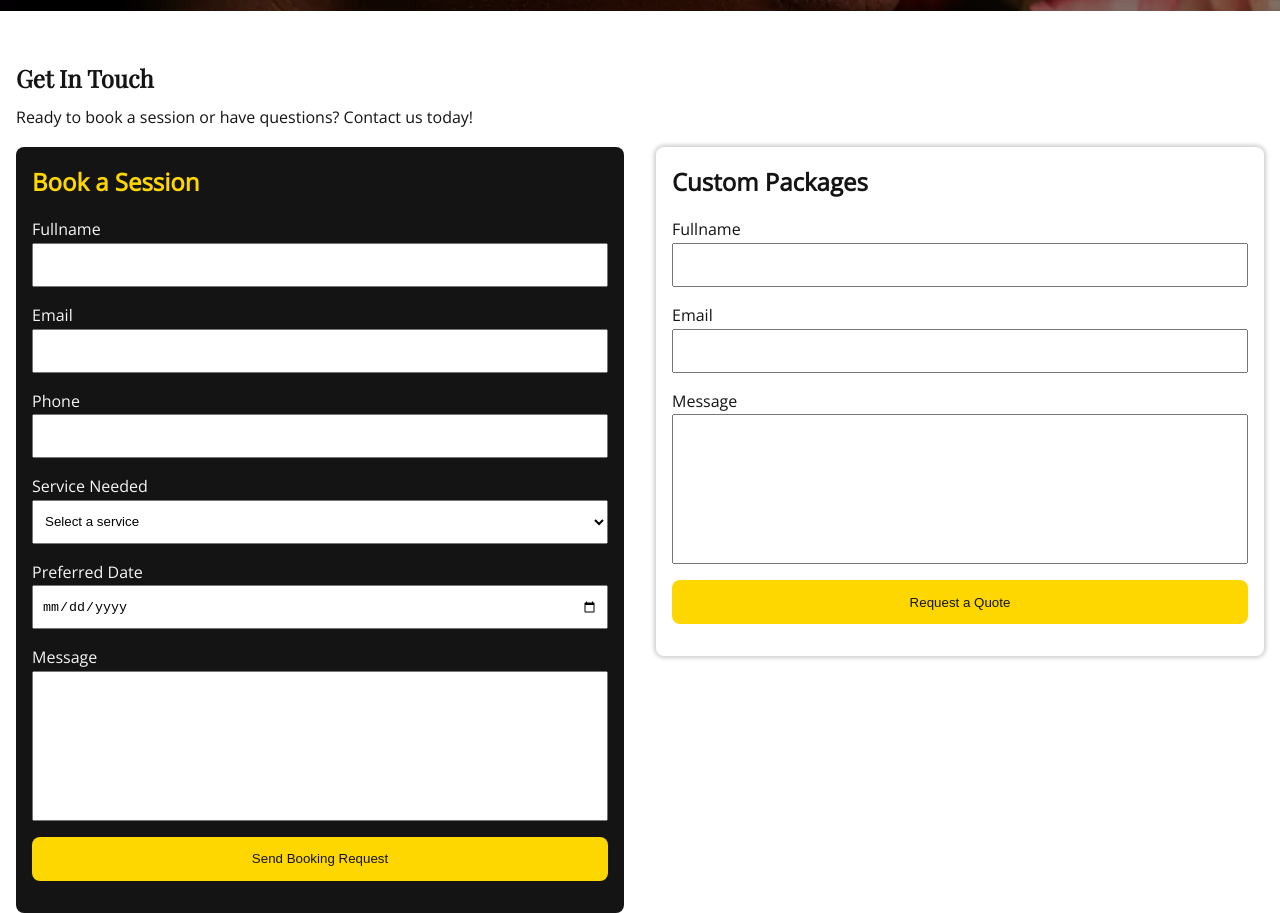
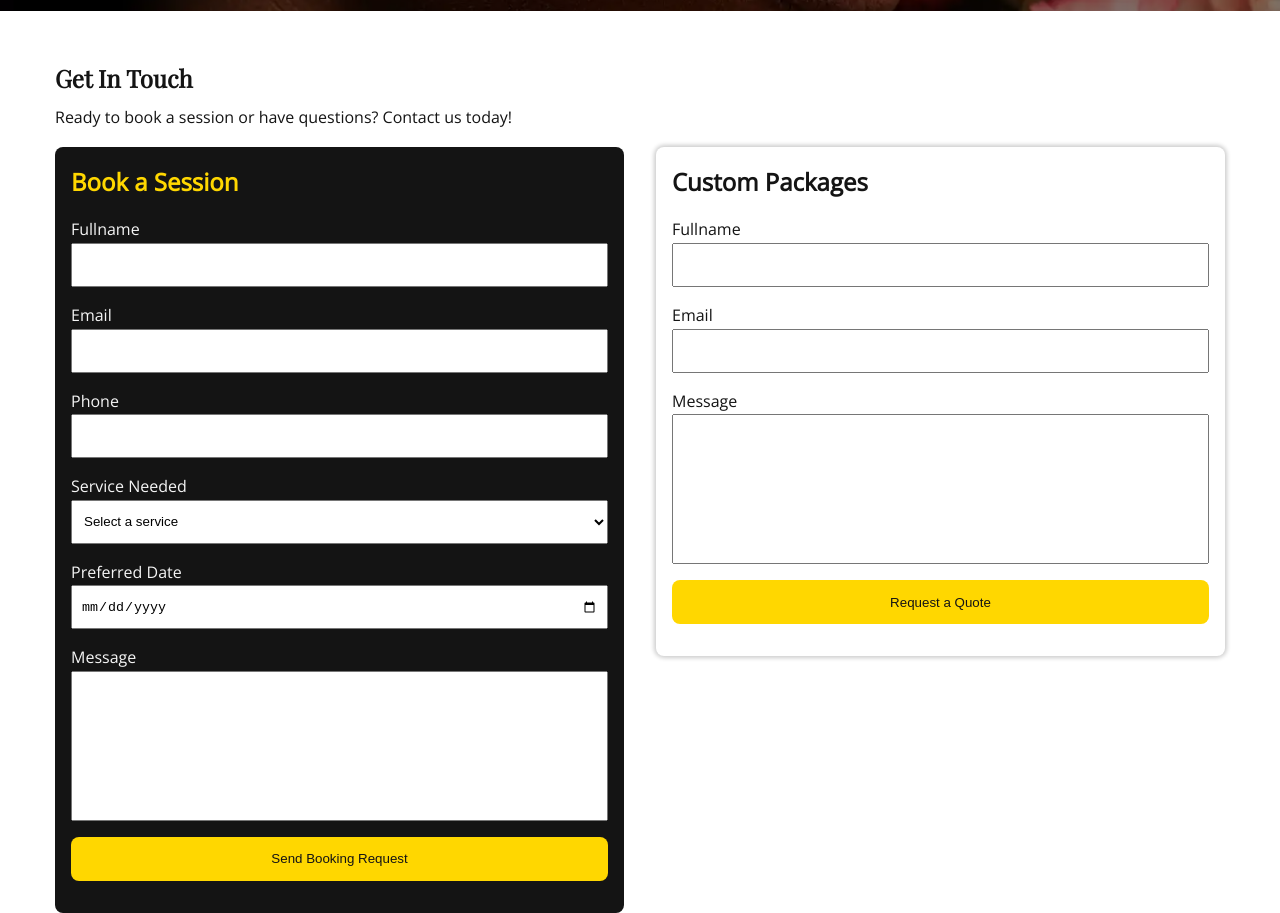
Before and after one commit to leviomagbemi/wdd131, a plain HTML site: page project/contact.html in a window 1280 px wide. Shown: the part 789-1702 px from the top of the page. Drawn offline with nearby package versions, Linux system fonts and the light colour scheme; a web font is replaced by a local one.

Commit message:
fix errors

```diff
--- a/project/contact.html
+++ b/project/contact.html
@@ -114,18 +114,18 @@
               </legend>
               <label>
                 Fullname
-                <input type="text" id="fullname" required>
+                <input type="text" id="cbf-fullname" required>
               </label>
 
               <label>
                 Email
-                <input type="email" id="email" required>
+                <input type="email" id="cbf-email" required>
               </label>
 
               <label>
                 Message
 
-                <textarea name="message" id="message" required></textarea>
+                <textarea name="message" id="cbf-message" required></textarea>
               </label>
 
               <input type="submit" value="Request a Quote">
@@ -211,10 +211,10 @@
 
     </section>
 
-    <section class="footer-section">
+    <div class="footer-section">
       &copy; 2025 GleamsMem Studios. All rights reserved
       <a href="image-reference.html" target="_blank">Images Reference</a>
-    </section>
+    </div>
   </footer>
 </body>
 </html>
--- a/project/styles/base.css
+++ b/project/styles/base.css
@@ -43,3 +43,8 @@ section:not(.hero-section) {
 section:not(.footer-section) {
   margin-bottom: 2rem;
 }
+
+.container {
+  max-width: 1170px;
+  margin: auto;
+}
--- a/project/styles/home-large.css
+++ b/project/styles/home-large.css
@@ -22,10 +22,7 @@
 }
 
 @media  screen and (min-width: 1000px) {
-  .container {
-    max-width: 1170px;
-    margin: auto;
-  }
+
 
   .portfolio-section .container .portfolio-filtered-result, .service-section .container .services, .testimonial-section .container .testimonials {
     grid-template-columns: 1fr 1fr 1fr;
--- a/project/styles/layout.css
+++ b/project/styles/layout.css
@@ -136,6 +136,7 @@ nav .nav-list li a:not(.header-cta):hover::after {
   background-color: var(--secondary-color);
   color: var(--accent-color);
   text-align: center;
+  padding: 1rem;
 }
 
 .footer-section a {
```
Also changed, not shown: project/home.html (+2 -2 lines), project/portfolio.html (+2 -2 lines), project/service.html (+2 -2 lines).
